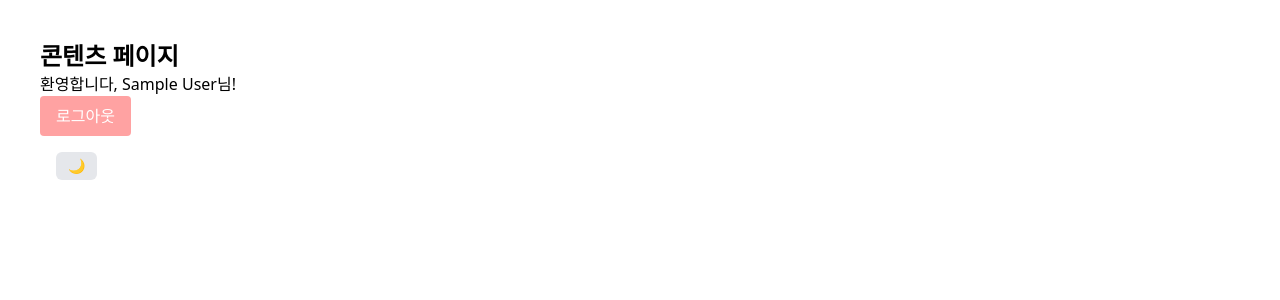
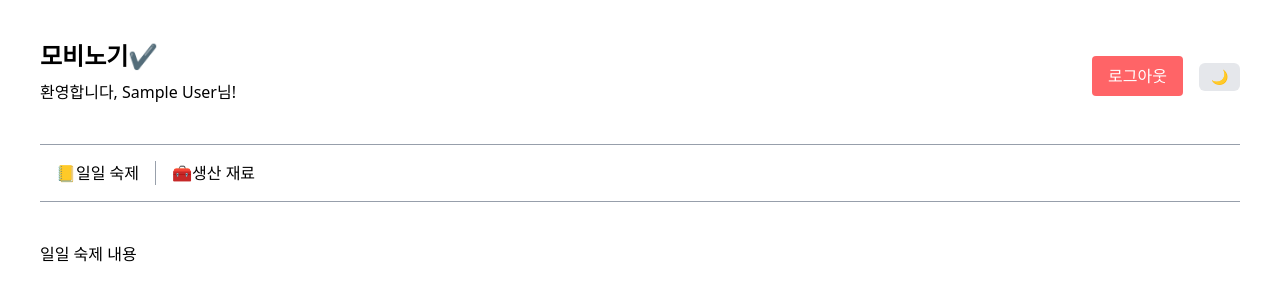
Before and after one commit to fdgh134/mabinogi-m, a React (Vite) app: page /content in a window 1280 px wide. Shown: the top 300 px of the page. Built offline with nearby package versions, Linux system fonts and the light colour scheme; no server answers; sample sign-in values are in the browser's storage.

Commit message:
api 연결

```diff
--- /dev/null
+++ b/src/components/contentspage/ContentsMap.tsx
@@ -0,0 +1,21 @@
+interface Props {
+  onSelect: (tab: "daily" | "materials") => void;
+}
+
+export default function ContentsMap({ onSelect }: Props) {
+
+  return (
+    <div className="p-10 pt-0">
+      <nav>
+        <ul className="flex flex-row border-y-1 py-4 divide-x-1 divide-slate-700/50 dark:divide-slate-300/50 border-slate-700/50 dark:border-slate-300/50">
+          <li className="px-4 cursor-pointer" onClick={() => onSelect("daily")}>
+            📒일일 숙제
+          </li>
+          <li className="px-4 cursor-pointer" onClick={() => onSelect("materials")}>
+            🧰생산 재료
+          </li>
+        </ul>
+      </nav>
+    </div>
+  )
+}
--- /dev/null
+++ b/src/components/contentspage/ContentsWrap.tsx
@@ -0,0 +1,18 @@
+import { useState } from "react"
+import ContentsMap from "./ContentsMap"
+import DailyQuest from "./DailyQuest";
+import MaterialInfo from "./MaterialInfo";
+
+export default function ContentsWarp() {
+  const [selectedTab, setSelectedTab] = useState("daily");
+  return (
+    <div className="bg-white text-black dark:bg-gray-900 dark:text-white">
+      <ContentsMap onSelect={setSelectedTab} />
+
+      <div className="px-10">
+        {selectedTab === "daily" && <DailyQuest />}
+        {selectedTab === "materials" && <MaterialInfo />}
+      </div>
+    </div>
+  )
+}
--- /dev/null
+++ b/src/components/contentspage/DailyQuest.tsx
@@ -0,0 +1,3 @@
+export default function DailyQuest() {
+  return <div>일일 숙제 내용</div>;
+}
--- /dev/null
+++ b/src/components/contentspage/Item.ts
@@ -0,0 +1,25 @@
+export interface Source {
+  type: string;
+  methodOrFrom: string;
+}
+
+export interface Ingredient {
+  itemId: string;
+  quantity: number;
+  source: Source;
+}
+
+export interface Production {
+  ingredients: Ingredient[];
+}
+
+export interface Item {
+  id: string;
+  name: string;
+  category: string;
+  subCategory: string;
+  producedPerTry: number | null;
+  processingTime: number | null;
+  price: number | null;
+  production: Production;
+}
--- /dev/null
+++ b/src/components/contentspage/MaterialInfo.tsx
@@ -0,0 +1,60 @@
+import { useEffect, useState } from "react";
+import type { Item } from "./Item";
+
+export default function MaterialInfo() {
+  const [items, setItems] = useState<Item[]>([]);
+  const [itemNameMap, setItemNameMap] = useState<Map<string, string>>(new Map());
+
+  useEffect(() => {
+    fetch("https://mabinogi-api.onrender.com/api/items")
+    .then(res => res.json())
+    .then((data: Item[]) => {
+      setItems(data);
+      const nameMap = new Map<string, string>();
+      data.forEach((item) => {
+        nameMap.set(item.id, item.name);
+      });
+      setItemNameMap(nameMap);
+    });
+  }, [])
+
+  const getName = (id: string) => itemNameMap.get(id) || id;
+
+  const parseMethodOrFrom = (text: string) => {
+    const cleaned = text.replace(/^method:|^from:/, "");
+    const isIdLike = /^[\w\-+]+$/.test(cleaned);
+    return isIdLike ? getName(cleaned) : cleaned;
+  };
+
+  return (
+    <div>
+      <h2>생산 정보</h2>
+      <div className="grid grid-cols-2 md:grid-cols-3 pt-4 gap-4">
+        {items.map((item) => (
+        <div key={item.id} className="border border-slate-700/50 dark:border-slate-300/50 p-4 rounded bg-white dark:bg-gray-800 shadow">
+          <p className="font-bold mb-2">🧵 {item.name} ({item.category}/{item.subCategory})</p>
+
+          {item.production.ingredients.length > 0 ? (
+            <div>
+              <p className="text-sm font-semibold mb-1">📦 재료:</p>
+              <ul className="ml-4 list-disc text-sm">
+                {item.production.ingredients.map((ing, index) => {
+                  const ingredientName = getName(ing.itemId);
+                  const methodName = parseMethodOrFrom(ing.source.methodOrFrom);
+                  return (
+                    <li key={index}>
+                      {ingredientName} ({ing.source.type} - {methodName}) x{ing.quantity}
+                    </li>
+                  );
+                })}
+              </ul>
+            </div>
+          ) : (
+            <p className="text-sm text-gray-400">📘 가공 없이 획득 가능</p>
+          )}
+        </div>
+      ))}
+      </div>
+    </div>
+  );
+}
--- /dev/null
+++ b/src/components/header/Header.tsx
@@ -0,0 +1,42 @@
+import { useAuthStore } from "../../hooks/useAuthStore";
+import { useEffect } from "react";
+import { useNavigate } from "react-router-dom";
+import { auth } from "../../lib/firebase";
+import { signOut } from "firebase/auth";
+import DarkModeToggle from "../darkmode/DarkModeToggle";
+
+export default function Header() {
+  const user = useAuthStore((state) => state.user);
+  const setUser = useAuthStore((state) => state.setUser);
+  const navigate = useNavigate();
+
+  useEffect(() => {
+    if (!user) {
+      navigate("/");
+    }
+  }, [user, navigate]);
+
+  const handleLogout = async () => {
+    await signOut(auth);
+    setUser(null);
+    navigate("/");
+  };
+
+  return (
+    <div className="flex justify-between p-10 bg-white text-black dark:bg-gray-900 dark:text-white">
+      <div className="flex flex-col gap-2">
+        <h1 className="text-2xl font-bold">모비노기✔️</h1>
+        <p>환영합니다, {user?.displayName}님!</p>
+      </div>
+      <div className="mt-4">
+        <button
+          onClick={handleLogout}
+          className="bg-red-400 hover:bg-red-500 text-white px-4 py-2 rounded"
+        >
+          로그아웃
+        </button>
+        <DarkModeToggle />
+      </div>
+    </div>
+  )
+}
--- a/src/index.css
+++ b/src/index.css
@@ -1,5 +1,10 @@
 @import "tailwindcss";
 @custom-variant dark (&:where(.dark, .dark *));
+
+html,
+body {
+  @apply bg-white text-black dark:bg-gray-900 dark:text-white;
+}
 
 body {
   margin: 0;
--- a/src/pages/ContentPage.tsx
+++ b/src/pages/ContentPage.tsx
@@ -1,42 +1,13 @@
-import { useAuthStore } from "../hooks/useAuthStore";
-import { useEffect } from "react";
-import { useNavigate } from "react-router-dom";
-import { auth } from "../lib/firebase";
-import { signOut } from "firebase/auth";
-import DarkModeToggle from "../components/darkmode/DarkModeToggle";
+import Header from "../components/header/Header";
+import ContentsWarp from "../components/contentspage/ContentsWrap";
 
 function ContentPage() {
-  const user = useAuthStore((state) => state.user);
-  const setUser = useAuthStore((state) => state.setUser);
-  const navigate = useNavigate();
-
-  useEffect(() => {
-    if (!user) {
-      navigate("/");
-    }
-  }, [user, navigate]);
-
-  const handleLogout = async () => {
-    await signOut(auth);
-    setUser(null);
-    navigate("/");
-  };
 
   return (
-    <div className="p-10 bg-white text-black dark:bg-gray-900 dark:text-white min-h-screen">
-      <h2 className="text-2xl font-bold">콘텐츠 페이지</h2>
-      <p>환영합니다, {user?.displayName}님!</p>
-      <button
-        onClick={handleLogout}
-        className="bg-red-300 hover:bg-red-500 text-white px-4 py-2 rounded"
-      >
-        로그아웃
-      </button>
-      <div className="mt-4">
-        <DarkModeToggle />
-      </div>
+    <div className="min-h-screen max-w-[1440px] mx-auto flex flex-col">
+        <Header />
+        <ContentsWarp />
     </div>
-
   );
 }
 
--- a/src/pages/MainPage.tsx
+++ b/src/pages/MainPage.tsx
@@ -20,7 +20,7 @@ function MainPage() {
 
   return (
     <div className="text-center p-10 bg-white text-black dark:bg-gray-900 dark:text-white min-h-screen">
-      <h1 className="text-3xl font-bold">메인 소개 페이지</h1>
+      <h1 className="text-3xl font-bold">모비노기 ✔️</h1>
       <button
         onClick={handleLogin}
         className="bg-blue-500 hover:bg-blue-600 text-white px-6 py-2 rounded"
```
